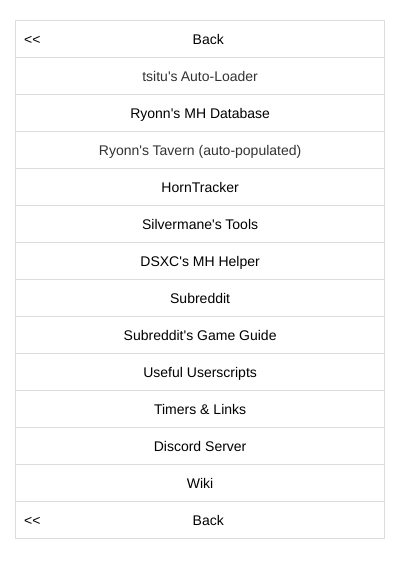
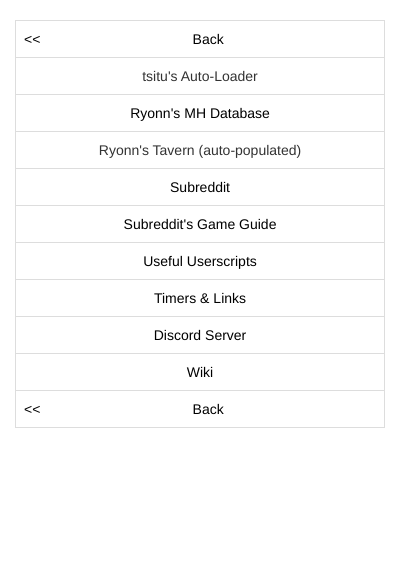
Before and after one commit to m-h-c-t/mh-helper-extension, a browser extension: page src/popup2.html in a window 400 px wide. Drawn offline with Linux system fonts and the light colour scheme.

Commit message:
Update popup: Remove old links & update to https
Removes links to out of date/failing sites such as HornTracker.

Updates Wiki & Tavern links to https.

```diff
--- a/src/popup2.html
+++ b/src/popup2.html
@@ -22,19 +22,10 @@
                 tsitu's Auto-Loader
             </td></tr>
             <tr><td>
-                <a href="http://dbgames.info/mousehunt/" target="_blank" class="popup-link-out">Ryonn's MH Database</a>
+                <a href="https://dbgames.info/mousehunt/" target="_blank" class="popup-link-out">Ryonn's MH Database</a>
             </td></tr>
             <tr><td id="ryonn" class="popup-link">
                 Ryonn's Tavern (auto-populated)
-            </td></tr>
-            <tr><td>
-                <a href="http://horntracker.com/" target="_blank" class="popup-link-out">HornTracker</a>
-            </td></tr>
-            <tr><td>
-                <a href="http://www.cherecwich.com/mousehunt.html" target="_blank" class="popup-link-out">Silvermane's Tools</a>
-            </td></tr>
-            <tr><td>
-                <a href="https://chrome.google.com/webstore/detail/dsxcs-mousehunt-helper/engkjbflhflegibopjicncfjpbjfldph?hl=en" target="_blank" class="popup-link-out">DSXC's MH Helper</a>
             </td></tr>
             <tr><td>
                 <a href="https://www.reddit.com/r/mousehunt/" target="_blank" class="popup-link-out">Subreddit</a>
@@ -52,7 +43,7 @@
                 <a href="https://discord.gg/E4utmBD" target="_blank" class="popup-link-out">Discord Server</a>
             </td></tr>
             <tr><td>
-                <a href="http://mhwiki.hitgrab.com/wiki/index.php/Main_Page" target="_blank" class="popup-link-out">Wiki</a>
+                <a href="https://mhwiki.hitgrab.com/wiki/index.php/Main_Page" target="_blank" class="popup-link-out">Wiki</a>
             </td></tr>
             <tr><td>
                 <a href="popup.html" class="popup-link-out""><span class="pull-left">&lt;&lt;</span>Back</a>
```
